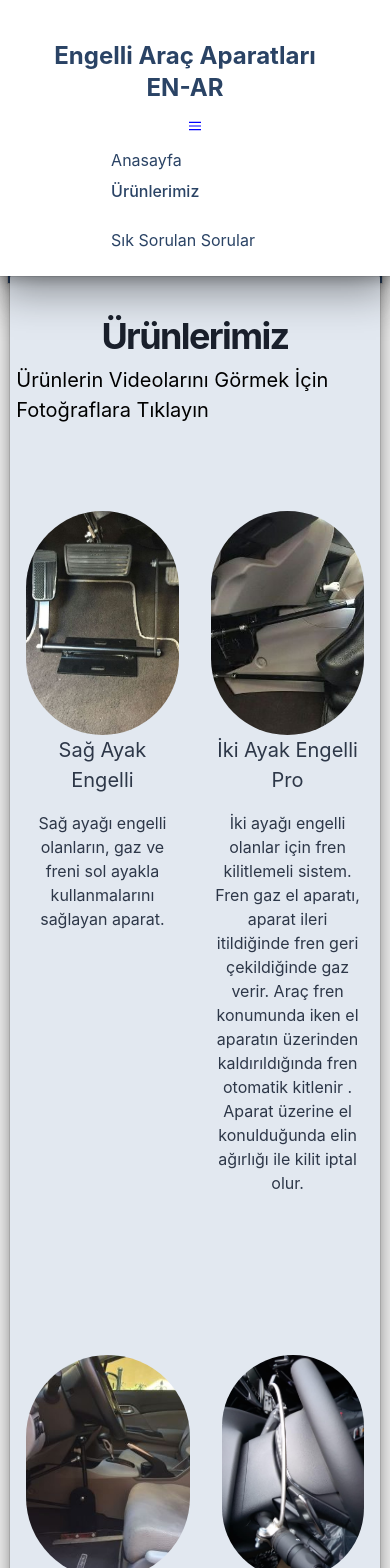
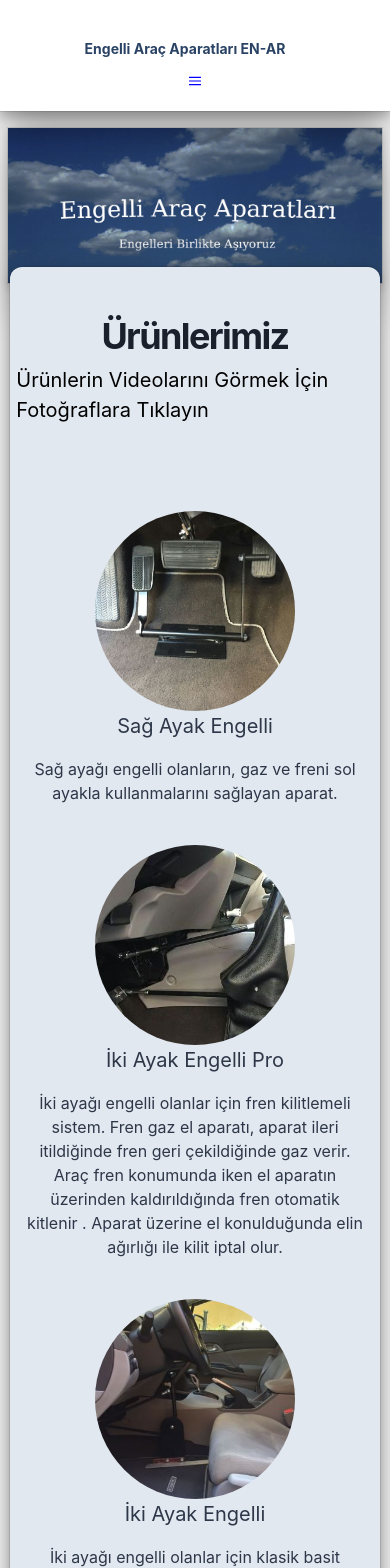
Before and after one commit to Abdullah-Koroglu/engelli-aparatlari, a Next.js app: page / in a window 390 px wide. Shown: the top 1568 px of the page. Built offline with nearby package versions, Linux system fonts and the light colour scheme.

Commit message:
added some responsive

```diff
--- a/components/banner.js
+++ b/components/banner.js
@@ -1,19 +1,10 @@
 import { Text, Box, Heading, Flex, AspectRatio } from "@chakra-ui/react"
 import { Image } from "@chakra-ui/image"
-import { useEffect, useState } from "react";
 import styles from '../styles/Home.module.css'
 
 
 
 export default function Banner() {
-    const [Window , setWindow] = useState();
-    useEffect(()=>{
-        if (process.browser) {
-            setWindow(window.innerWidth)
-            console.log(Window);
-        }
-    },[])
-
     return (
             <main className={styles.main}>
                 <Flex w='100%'  align='center' justify='center' zIndex={0} boxShadow="dark-lg">
--- a/components/card.js
+++ b/components/card.js
@@ -1,4 +1,4 @@
-import { Text, Box, Heading, Flex, AspectRatio, Center, Spacer } from "@chakra-ui/react"
+import { Text, Box, Heading, Flex, AspectRatio, Center, Spacer , SimpleGrid } from "@chakra-ui/react"
 import { Image } from "@chakra-ui/image"
 import { useEffect, useState } from "react";
 import styles from '../styles/Home.module.css'
@@ -7,13 +7,6 @@ import Product from "../components/product";
 
 
 export default function Card() {
-    const [Window, setWindow] = useState();
-    useEffect(() => {
-        if (process.browser) {
-            setWindow(window.innerWidth)
-            console.log(Window);
-        }
-    }, [])
     function visitSite() {
         const url = "https://www.google.com.tr/maps/place/Esen%C5%9Fehir,+E-503+Sk.+No:22,+34775+Dudullu+Osb%2F%C3%9Cmraniye%2F%C4%B0stanbul/@41.000253,29.1585231,17z/data=!4m2!3m1!1s0x14cacf409d017edb:0xb293905d12c4af9c?hl=tr"
         var win = window.open(url, '_blank');
@@ -29,7 +22,8 @@ export default function Card() {
                 Ürünlerin Videolarını Görmek İçin Fotoğraflara Tıklayın
             </Text>
             <Flex justify='space-around' w='100%' py='5rem' >
-                <Box color="gray.700">
+                <SimpleGrid columns={[1, null, 2]} justify='space-around' spacingY='40px' spacingX={["200px", "170px", "200px", "300px"]}>
+                     <Box color="gray.700">
                     <Product
                         imgUrl={'ek_pedal.jpeg'}
                         targetUrl={'/sag-ayak-engelli'}
@@ -45,9 +39,6 @@ export default function Card() {
                         Content={'İki ayağı engelli olanlar için fren kilitlemeli sistem. Fren gaz el aparatı, aparat ileri itildiğinde fren geri çekildiğinde gaz verir. Araç fren konumunda iken el aparatın üzerinden kaldırıldığında fren otomatik kitlenir . Aparat üzerine el konulduğunda elin ağırlığı ile kilit iptal olur.'}
                         />
                 </Box>
-            </Flex>
-
-            <Flex justify='space-around' w='100%' py='5rem'  >
                 <Box color="gray.700">
                 <Product
                         imgUrl={'elden_gaz.jpeg'}
@@ -58,12 +49,14 @@ export default function Card() {
                 </Box>
                 <Box color="gray.700">
                 <Product
-                        imgUrl={'ek_kol.jpg'}
+                        imgUrl={'sol-el-engelli.jpg'}
                         targetUrl={'/sol-el-engelli'}
                         Header={'Sol El Engelli'}
                         Content={'Sol eli engelliler için ilave sinyal kolu .'}
                         />
                 </Box>
+                </SimpleGrid>
+
             </Flex>
             <Flex bgImage="url('/night.png')" p='3rem' w='100%' flexDir='column' align='start'>
                 <Heading letterSpacing={"-0.1rem"} textAlign='center' color='white'>
@@ -91,13 +84,22 @@ export default function Card() {
                         </Flex>
                     </Flex>
                 </Box>
-                <Text color='white' fontSize='xl' my='0.5rem' >
+                <Text color='white' fontSize='xl' my='0.5rem' onClick={() => window.open('tel:+905326925249')} _hover={{
+                    color: "whiteAlpha.500",
+                    opacity: '70%'
+                }}>
                     Telefon Numaramız
                 </Text>
-                <Text color='whiteAlpha.900' fontSize='lg' my='0.5rem' >
+                <Text color='whiteAlpha.900' fontSize='lg' my='0.5rem' onClick={() => window.open('tel:+905326925249')} _hover={{
+                    color: "whiteAlpha.500",
+                    opacity: '70%'
+                }}>
                     0532 692 52 49
                 </Text>
-                <Text color='whiteAlpha.900' fontSize='lg' my='0.5rem' >
+                <Text color='whiteAlpha.900' fontSize='lg' my='0.5rem' onClick={() => window.open('tel:+905326925249')} _hover={{
+                    color: "whiteAlpha.500",
+                    opacity: '70%'
+                }}>
                     Bu telefon numarasından 8.00-24.00 irtibat kurabilirsiniz.
                 </Text>
             </Flex>
--- a/components/header.js
+++ b/components/header.js
@@ -17,7 +17,7 @@ import {
 } from "@chakra-ui/react"
 
 const MenuItems = ({ children }) => (
-  <Text mt={{ base: 4, md: 0 }} mr={6} display="block">
+  <Text mt={{ base: 0, md: 0 }} mr={6} display="block">
     {children}
   </Text>
 );
@@ -44,7 +44,7 @@ const Header = props => {
       {...props}
     >
       <Flex align="center" mr={5}>
-        <Heading as="h1" size="lg" letterSpacing={"0rem"} padding='4' textAlign='center'>
+        <Heading as="h1" fontSize={["sm", "lg", "2xl", "4xl"]} letterSpacing={"0rem"} padding='4' textAlign='center' >
           Engelli Araç Aparatları EN-AR
         </Heading>
       </Flex>
@@ -62,7 +62,7 @@ const Header = props => {
       </Flex>
 
       <Flex
-        display={{ sm: show ? "block" : "none", md: "flex" }}
+        display={{ sm: show ? "block" : "none", md: "flex" , base: show ? "block" : "none" }}
         width={{ sm: "full", md: "auto" }}
         alignItems="center"
         flexGrow={0.1}
--- a/components/product.js
+++ b/components/product.js
@@ -5,13 +5,15 @@ import styles from '../styles/Home.module.css'
 
 export default function Product({imgUrl , Header , Content , targetUrl}) {
     return (
-        <Flex flexDir='column' align='center' maxW='xs' onClick={()=>{location.href=targetUrl}} mx='1rem' _hover={{ opacity : '75%' }}>
-            {/* <main className={styles.main}> */}
+        <Flex flexDir='column' align='center' maxW={["5xs", "4xs", "2xs", "xs"]}  onClick={()=>{location.href=targetUrl}} mx='1rem' _hover={{ opacity : '75%' }}>
             <Image
                 _hover={{ borderRadius : 'lg' }}
                 justifySelf='center'
                 borderRadius="full"
-                boxSize="3xs"
+                fit='cover'
+                w={["200px", "250px", "270px", "330px"]}
+                h={["200px", "250px", "270px", "330px"]}
+                // boxSize={["5xs", "4xs", "2xs", "xs"]}
                 objectFit="cover"
                 src={imgUrl} />
             <Text textAlign='center' fontSize='xl'>
@@ -20,7 +22,6 @@ export default function Product({imgUrl , Header , Content , targetUrl}) {
             <Text textAlign='center' mt='1rem'>
                 {Content}
                 </Text>
-            {/* </main> */}
         </Flex>
     )
 }
--- a/pages/_app.js
+++ b/pages/_app.js
@@ -1,10 +1,21 @@
 import '../styles/globals.css'
+import { useEffect, useState } from "react";
 import Header from '../components/header'
 import Footer from "../components/footer";
 import { ThemeProvider , theme , CSSReset } from "@chakra-ui/react"
+import { extendTheme } from "@chakra-ui/react"
+
+
 
 
 function MyApp({ Component, pageProps }) {
+  const [Window , setWindow] = useState();
+  useEffect(()=>{
+      if (process.browser) {
+          setWindow(window.innerWidth)
+          console.log(window.innerWidth);
+      }
+  },[])
   return (
   <ThemeProvider theme={theme}>
     <Header/>
--- a/pages/sol-el-engelli.js
+++ b/pages/sol-el-engelli.js
@@ -9,7 +9,7 @@ export default function page() {
                     Sol El Engelli
                 </Heading>
                 <Box w='100%' align='center'>
-                    <Image src="/ek_kol.jpg" alt="Ek_pedal" />
+                    <Image src="/sol-el-engelli.jpg" alt="Ek_pedal" />
                 </Box>
                 <Text my='1rem' textAlign='center'>
                     Sol eli engelliler için ilave sinyal kolu .
```
Also changed, not shown: public/sol-el-engelli.jpg (renamed from public/ek_kol.jpg), 1 other file (tests, documents, lock files or other folders).
